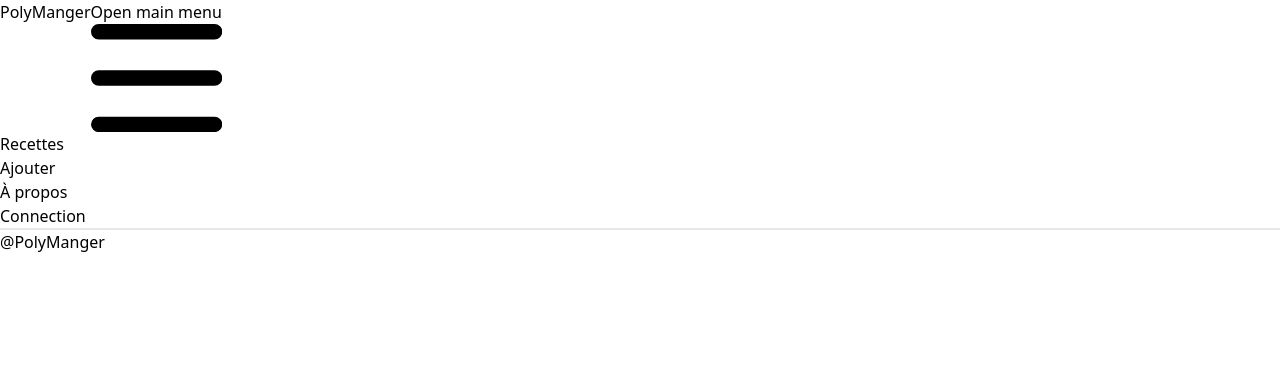
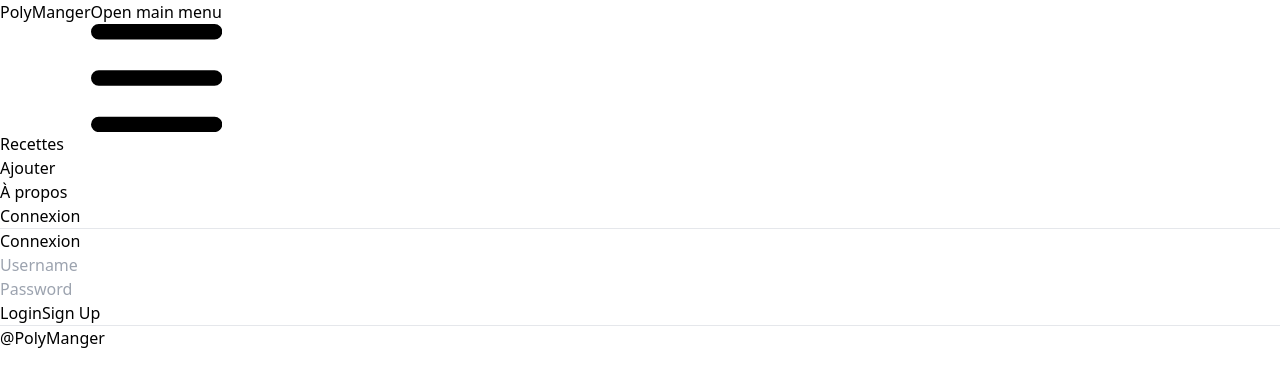
Before and after one commit to Fabelair/PolyManger, a React (Vite) app in the folder front_end/: page /#/connect in a window 1280 px wide. Shown: the top 386 px of the page. Built offline with nearby package versions, Linux system fonts and the light colour scheme.

Commit message:
update connexion

```diff
--- a/front_end/package.json
+++ b/front_end/package.json
@@ -14,8 +14,10 @@
   },
   "dependencies": {
     "react": "^18.3.1",
+    "react-cookie": "^7.2.2",
     "react-dom": "^18.3.1",
     "react-hook-form": "^7.53.2",
+    "universal-cookie": "^7.2.2",
     "vite-plugin-gh-pages": "^1.0.1"
   },
   "devDependencies": {
--- a/front_end/src/App.jsx
+++ b/front_end/src/App.jsx
@@ -1,4 +1,4 @@
-import React from 'react';
+import React, { useEffect } from 'react';
 import { HashRouter as Router, Routes, Route } from "react-router-dom";//npm i -D react-router-dom@latest
 import './index.css';
 import Footer from './composants/footer';
@@ -6,17 +6,23 @@ import Navbar from './composants/navbar';
 import Home from './pages/home';
 import Ajouter from './pages/ajouter';
 import Connect from './pages/connect';
+import { useState } from "react";
+import { getConnectionId } from './functions/gestionDeConnection';
 
 function App() {
-
+  const [idConnection, setIdConnection] = useState();
+  useEffect(()=>{
+    const id = getConnectionId()
+    setIdConnection(id)
+  })
   return (
     <ul class="select-none dark:bg-gray-900">
       <div class="min-h-100vh flex flex-col">
         <Router>
-        <Navbar/>
+        <Navbar id={idConnection}/>
         <Routes>
             <Route path="/Ajouter" element={<Ajouter/>}></Route>
-            <Route path="/connect" element={<Connect/>}></Route>
+            <Route path="/connect" element={<Connect id={idConnection}/>}></Route>
             <Route path="/" element={<Home/>}></Route>
         </Routes>
         </Router>
--- a/front_end/src/composants/navbar.jsx
+++ b/front_end/src/composants/navbar.jsx
@@ -1,7 +1,8 @@
 import React from "react";
 import { Link } from "react-router-dom";
 
-function Navbar(){
+function Navbar(id){
+    console.log(id)
     return (
         <nav class="bg-white border-gray-200 dark:bg-gray-900">
             <div class="max-w-screen-xl flex flex-wrap items-center justify-between mx-auto p-4">
@@ -26,7 +27,7 @@ function Navbar(){
                         <Link to="About" class="block py-2 px-3 text-gray-900 rounded hover:bg-gray-100 md:hover:bg-transparent md:border-0 md:hover:text-blue-700 md:p-0 dark:text-white md:dark:hover:text-blue-500 dark:hover:bg-gray-700 dark:hover:text-white md:dark:hover:bg-transparent">À propos</Link>
                         </li>
                         <li>
-                        <Link to="connect" class="block py-2 px-3 text-gray-900 rounded hover:bg-gray-100 md:hover:bg-transparent md:border-0 md:hover:text-blue-700 md:p-0 dark:text-white md:dark:hover:text-blue-500 dark:hover:bg-gray-700 dark:hover:text-white md:dark:hover:bg-transparent">Connection</Link>
+                        <Link to="connect" class="block py-2 px-3 text-gray-900 rounded hover:bg-gray-100 md:hover:bg-transparent md:border-0 md:hover:text-blue-700 md:p-0 dark:text-white md:dark:hover:text-blue-500 dark:hover:bg-gray-700 dark:hover:text-white md:dark:hover:bg-transparent">Connexion</Link>
                         </li>
                     </ul>
                 </div>
--- /dev/null
+++ b/front_end/src/functions/gestionDeConnection.jsx
@@ -0,0 +1,29 @@
+//npm install universal-cookie
+import React, { useState } from "react"
+import Cookies from 'universal-cookie';
+
+export function gestionDeConnection(id){
+    try{
+        if(localStorage.getItem("idConnectionPolyManger")!=id){
+            localStorage.setItem("idConnectionPolyManger",id)
+        }
+        return true
+    }catch(e){
+        console.log(e)
+    }
+}
+export function getConnectionId(){
+    try{
+        return localStorage.getItem("idConnectionPolyManger")
+    }catch(e){
+        console.log(e)
+    }
+}
+export async function connection(user,psw){
+    console.log(psw)
+    return
+}
+export async function signUp(user,psw){
+    console.log(psw)
+    return
+}
--- a/front_end/src/pages/connect.jsx
+++ b/front_end/src/pages/connect.jsx
@@ -1,10 +1,35 @@
-import React from "react";
-
+import React, { useState } from "react";
+import {connection,signUp} from "../functions/gestionDeConnection"
 function Connect(){
-    return (<div class="h-screen grid">
-        <div class="place-self-center ring h-[40rem] w-[60rem] grid grid-cols-2">
-            <div class="ring w-full h-flex mt-4 ml-4 mr-8 mb-4 rounded-xl"></div>
-            <div class="ring w-flex h-flex mt-4 ml-8 mr-4 mb-4 rounded-xl"></div>
+    async function _connection(){
+        connection(document.getElementById("username").value,document.getElementById("psw").value)
+        return
+    }
+    async function _signUp(){
+        signUp(document.getElementById("username").value,document.getElementById("psw").value)
+        return
+    }
+    return(<div class="h-screen grid">
+        <div class="place-self-center h-[32rem] w-[32rem] grid">
+            <div class="ring ring-black dark:ring-white w-full h-flex  rounded-xl grid">
+                <div class="w-full h-[8rem] grid">
+                    <h1 class="dark:text-white font-bold text-4xl place-self-center">Connexion</h1>
+                </div>
+                <div class="w-full h-[14rem]">
+                    <div class=" h-[4rem] mt-8 ml-8 mr-8">
+                    <input type="text" id="username" class="place-self-center text-4xl h-full w-full dark:bg-gray-900 dark:text-white text-bold p-2 border border-b-white border-t-transparent border-l-transparent border-r-transparent" placeholder="Username"></input>
+                    </div>
+                    <div class=" h-[4rem] mt-8 ml-8 mr-8">
+                    <input type="text" id="psw" class="place-self-center text-4xl h-full w-full dark:bg-gray-900 dark:text-white text-bold p-2 border border-b-white border-t-transparent border-l-transparent border-r-transparent" placeholder="Password"></input>
+                    </div>
+                </div>
+                <div class="w-full h-[9rem] grid">
+                    <div class=" h-[4rem] w-64 grid grid-cols-2 place-self-center">
+                        <button class="bg-blue-500 h-[3rem] w-24 place-self-center rounded text-xl" onClick={()=>{_connection()}}>Login</button>
+                        <button class="bg-green-500 h-[3rem] w-24 place-self-center rounded text-xl" onClick={()=>{_signUp()}}>Sign Up</button>
+                    </div>
+                </div>
+            </div>
         </div>
     </div>)
 }
```
Also changed, not shown: 2 other files (tests, documents, lock files or other folders).
